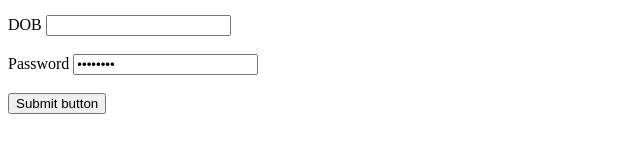
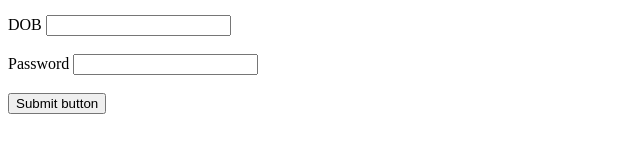
Before and after one commit to acciojob/signup-form-car-Akashgupta19971998, a website: page main.html in a window 1280 px wide. Shown: the part 185-338 px from the top of the page, 0-640 px from the left. Drawn offline with Linux system fonts and the light colour scheme.

Commit message:
created a submission

```diff
--- a/main.html
+++ b/main.html
@@ -32,7 +32,7 @@
 <input type="number" value="dd/mm/yyyy" id="dob" required>
 <br><br>
 <label for="password">Password</label>
-<input type="password" value="Password" id="password" required>
+<input type="password" value="" id="password" required>
 <br><br>
 <button type="submit" form="form1" value="Submit">Submit button</button>
 </form>
```
